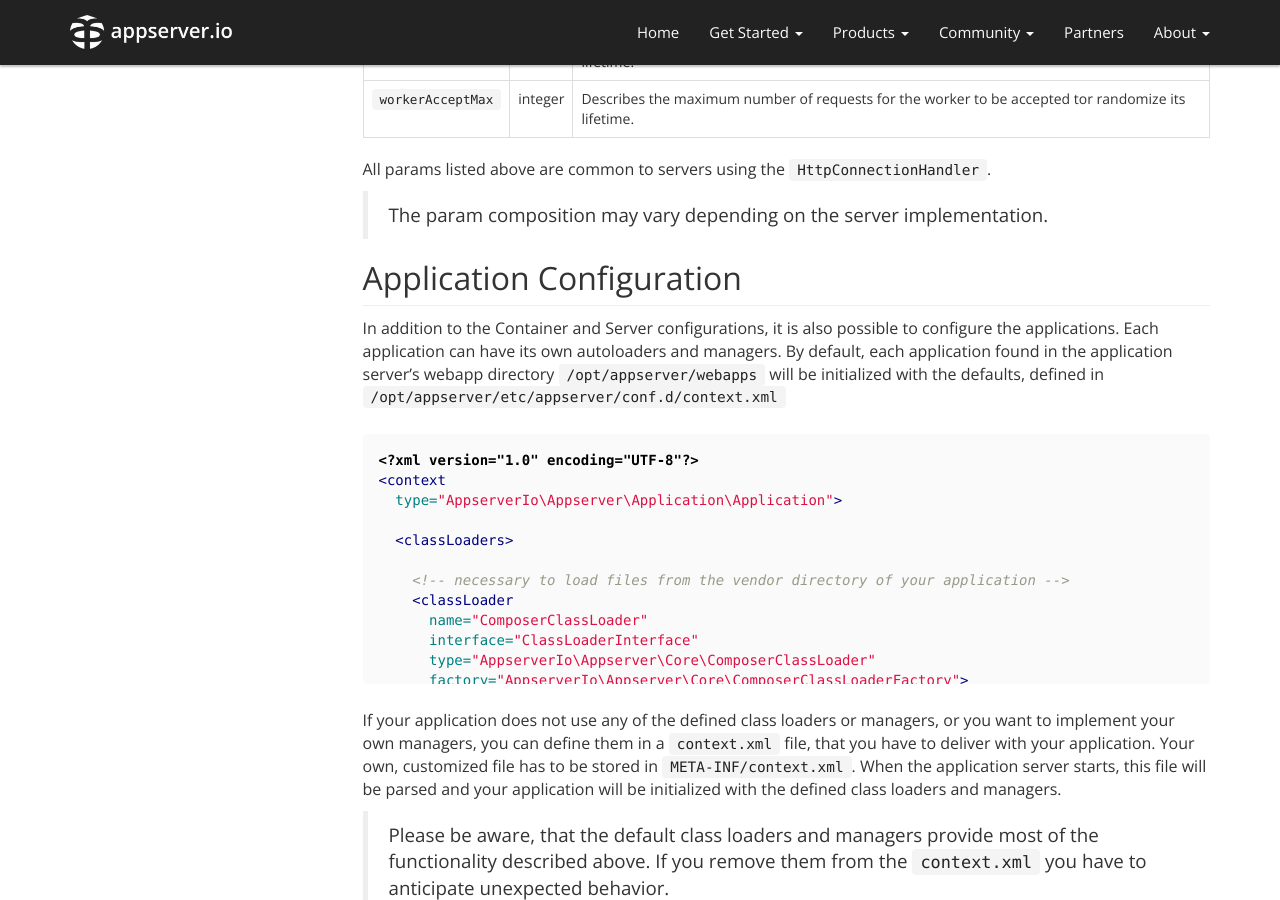
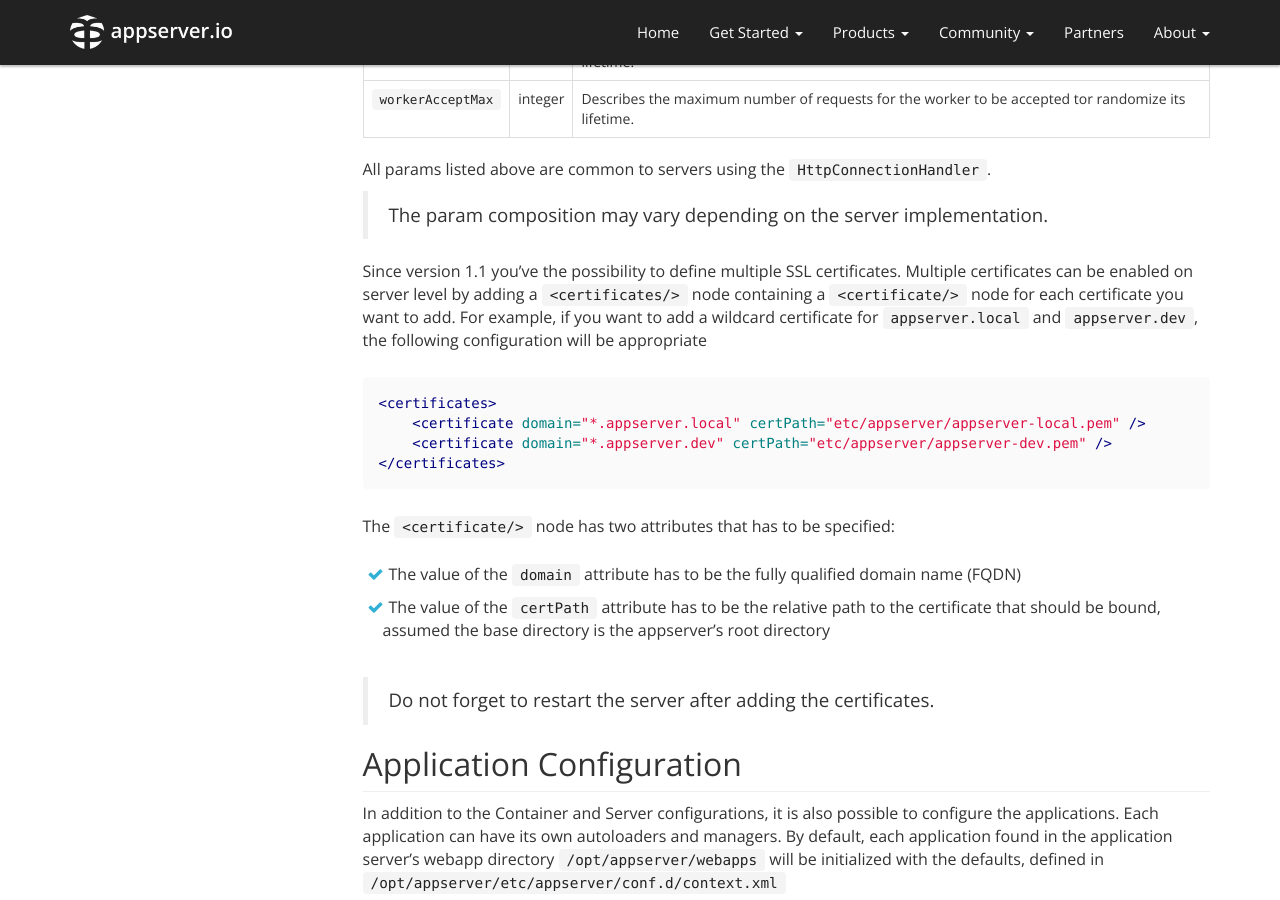
Before and after one commit to appserver-io/appserver, a Jekyll site: the page built from _docs_1_1/configuration.md, in a window 1280 px wide and 900 px high, scrolled down 2752 px. Built offline with Jekyll 4.4.1, drawn with Linux system fonts in a browser that asks for light colours; nearby versions of some CDN libraries; library files that are not in the unit come from our copies; Markdown is read by kramdown in place of the engine named in the settings.

Commit message:
Add documentation for multiple SSL certificates per IP

````diff
--- a/_docs_1_1/configuration.md
+++ b/_docs_1_1/configuration.md
@@ -280,17 +280,33 @@ Some of these params do speak for themselves, but others don't. You can find a c
 | Param name           | Type     | Description                                                    |
 | ---------------------| ---------| ---------------------------------------------------------------|
 | `admin`              | string   | The email address of the administrator who is responsible for the server. |
-| `software`           | string   |  The software signature, as shown in the response header for example. |
-| `transport`          | string   |  The transport layer. In ssl mode `ssl` will be used instead of plain `tcp`. |
-| `address`            | string   |  The address the server-socket should bind and listen to. If you want to allow only connection on local loopback define `127.0.0.1` as in the example above shown. This will be good enough for local development and testing purpose. If you want to allow connections to your external ethernet interfaces, just define `0.0.0.0` or if you want to allow connection only on a specific interface, just define the ip of your interface `192.168.1.100`. |
-| `port`               | integer  |  The port for the server-socket to accept connections to. This can be any [common port number](http://en.wikipedia.org/wiki/Port_%28computer_networking%29#Common_port_numbers). Make sure there is no other server installed blocking the default ports.|
-| `workerNumber`       | integer  |  Defines the number of worker-queues to be started waiting for requests to process. |
-| `workerAcceptMin`    | integer  |  Describes the minimum number of requests for the worker to be accepted to randomize its lifetime. |
-| `workerAcceptMax`    | integer  |  Describes the maximum number of requests for the worker to be accepted tor randomize its lifetime. |
+| `software`           | string   | The software signature, as shown in the response header for example. |
+| `transport`          | string   | The transport layer. In ssl mode `ssl` will be used instead of plain `tcp`. |
+| `address`            | string   | The address the server-socket should bind and listen to. If you want to allow only connection on local loopback define `127.0.0.1` as in the example above shown. This will be good enough for local development and testing purpose. If you want to allow connections to your external ethernet interfaces, just define `0.0.0.0` or if you want to allow connection only on a specific interface, just define the ip of your interface `192.168.1.100`. |
+| `port`               | integer  | The port for the server-socket to accept connections to. This can be any [common port number](http://en.wikipedia.org/wiki/Port_%28computer_networking%29#Common_port_numbers). Make sure there is no other server installed blocking the default ports.|
+| `workerNumber`       | integer  | Defines the number of worker-queues to be started waiting for requests to process. |
+| `workerAcceptMin`    | integer  | Describes the minimum number of requests for the worker to be accepted to randomize its lifetime. |
+| `workerAcceptMax`    | integer  | Describes the maximum number of requests for the worker to be accepted tor randomize its lifetime. |
 
 All params listed above are common to servers using the `HttpConnectionHandler`.
 
 > The param composition may vary depending on the server implementation.
+
+Since version 1.1 you've the possibility to define multiple SSL certificates. Multiple certificates can be enabled on server level by adding a `<certificates/>` node containing a `<certificate/>` node for each certificate you want to add. For example, if you want to add a wildcard certificate for `appserver.local` and `appserver.dev`, the following configuration will be appropriate
+
+```xml
+<certificates>
+    <certificate domain="*.appserver.local" certPath="etc/appserver/appserver-local.pem" />
+    <certificate domain="*.appserver.dev" certPath="etc/appserver/appserver-dev.pem" />
+</certificates>
+```
+
+The `<certificate/>` node has two attributes that has to be specified:
+
+* The value of the `domain` attribute has to be the fully qualified domain name (FQDN)
+* The value of the `certPath` attribute has to be the relative path to the certificate that should be bound, assumed the base directory is the appserver's root directory
+
+> Do not forget to restart the server after adding the certificates.
 
 ## Application Configuration
 
````
